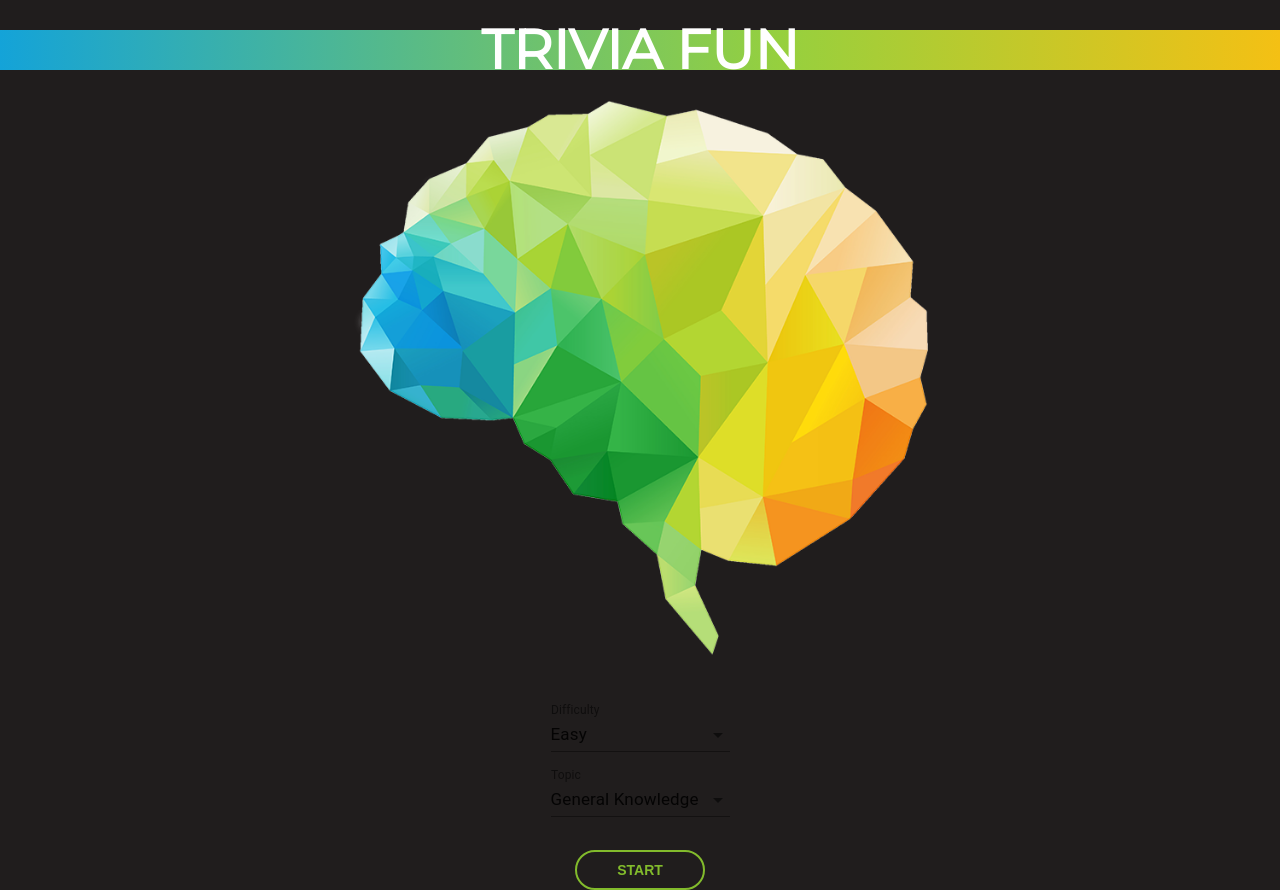
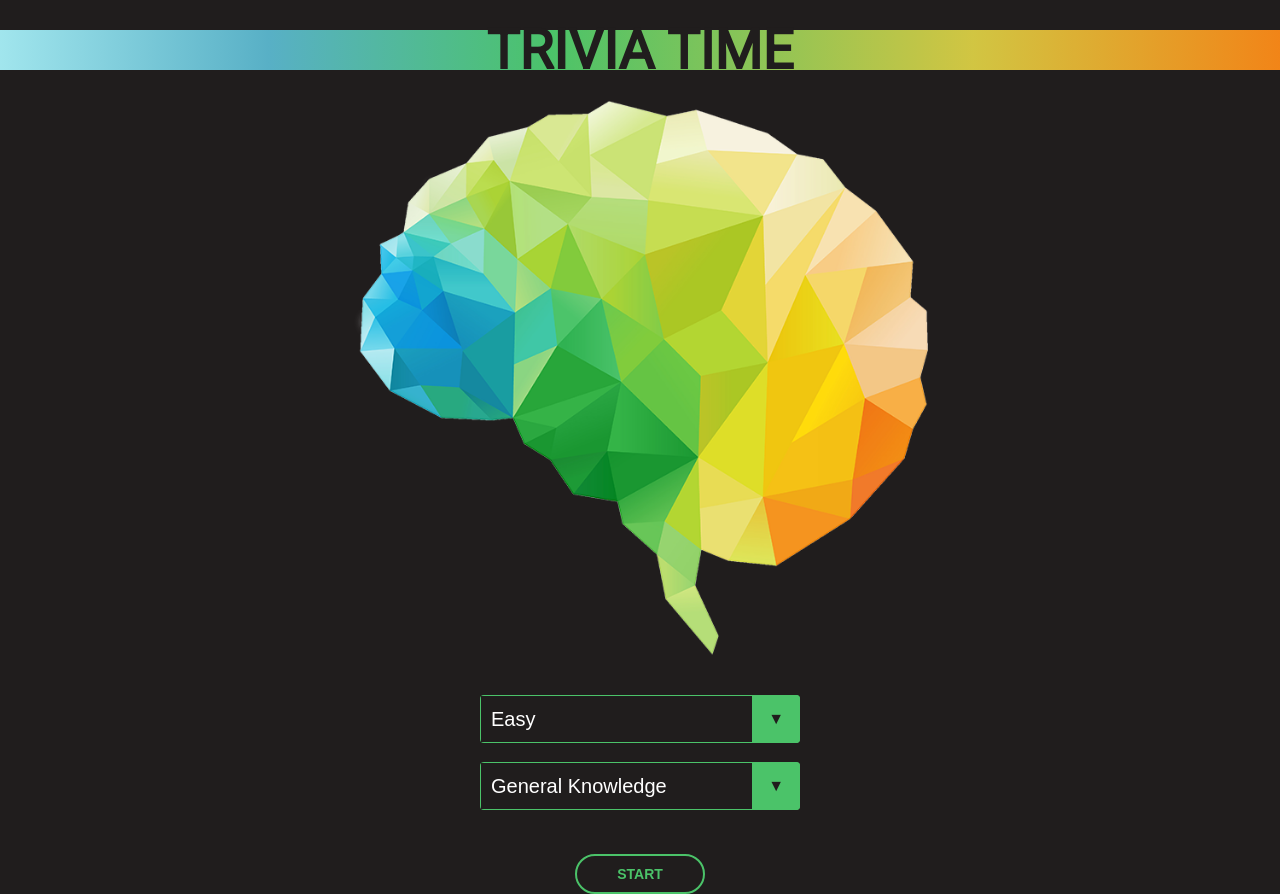
Before and after one commit to wilsonmar/Typescript_TriviaTime, a React (Create React App) app: page / in a window 1280 px wide. Built offline with nearby package versions, Linux system fonts and the light colour scheme.

Commit message:
finished design and content

```diff
--- a/public/index.html
+++ b/public/index.html
@@ -10,8 +10,7 @@
       content="Web site created using create-react-app"
     />
     <link rel="apple-touch-icon" href="%PUBLIC_URL%/logo192.png" />
-    <link href="https://fonts.googleapis.com/css2?family=Montserrat&display=swap" rel="stylesheet">
-    <!--
+    <link href="https://fonts.googleapis.com/css2?family=Roboto&display=swap" rel="stylesheet">    <!--
       manifest.json provides metadata used when your web app is installed on a
       user's mobile device or desktop. See https://developers.google.com/web/fundamentals/web-app-manifest/
     -->
--- a/src/App.css
+++ b/src/App.css
@@ -1,32 +1,27 @@
-body .container{
-    font-family: 'Montserrat', sans-serif !important;
+body .container {
+    font-family: 'Roboto', sans-serif;
     min-height: 100vh;
     overflow: hidden;
     background-color: rgb(32, 29, 29);
     color: white;
 }
 
-body{
+body {
     margin: 0px;
 }
 
 .app {
     display: block;
     margin: auto;
-    text-align: center;
     margin-top: 40px;
+    text-align: -webkit-center;
 }
 
-.MuiInputBase-input{
-    width: 155px !important;
-    font-size: 17px !important;
-}
-
-
-.title{
+.title {
     margin-top: 30px;
     margin-bottom: 30px;
-    background: linear-gradient(90deg, rgba(20,163,216,1) 0%, rgba(150,208,62,1) 61%, rgba(244,192,20,1) 100%);    color: white;
+    background: linear-gradient(90deg, hsla(186, 68%, 78%, 1) 0%, hsla(192, 49%, 56%, 1) 21%, hsla(135, 50%, 53%, 1) 43%, hsla(55, 61%, 54%, 1) 76%, hsla(30, 89%, 52%, 1) 100%);
+    color: rgb(32, 29, 29);
     font-size: 343%;
     line-height: 40px;
     font-weight: bold;
@@ -40,15 +35,15 @@ img {
     width: 45%;
 }
 
- .start{
+.start {
     margin-top: 25px;
     cursor: pointer;
     position: relative;
     z-index: 3;
     background: transparent;
-color: rgb(130, 187, 44);
+    color: #4BC369;
     font-size: 14px;
-border-color:  rgb(130, 187, 44);
+    border-color: #4BC369;
     border-style: solid;
     border-width: 2px;
     border-radius: 22px;
@@ -60,11 +55,151 @@ font-weight: bold;
 
 .start:hover {
     color: white;
-background: linear-gradient(90deg, rgba(20,163,216,1) 0%, rgba(150,208,62,1) 61%, rgba(244,192,20,1) 100%);    color: white;
-border-color: white;
+    background: linear-gradient(90deg, hsla(186, 68%, 78%, 1) 0%, hsla(192, 49%, 56%, 1) 21%, hsla(135, 50%, 53%, 1) 43%, hsla(55, 61%, 54%, 1) 76%, hsla(30, 89%, 52%, 1) 100%);
     color: white;
+    font-weight: bold;
+    border-color: rgb(32, 29, 29);
+    color: rgb(32, 29, 29);
 }
 
-.question{
+.btn-container {
+    text-align-last: center;
+    position: relative;
+    width: 100%;
+}
+
+.question {
     text-align: center;
 }
+
+select {
+    -webkit-appearance: none;
+    -moz-appearance: none;
+    -ms-appearance: none;
+    appearance: none;
+    outline: 0;
+    box-shadow: none;
+    border-color: #4BC369;
+    background: rgb(32, 29, 29);
+    background-image: none;
+}
+
+select::-ms-expand {
+    display: none;
+}
+
+.select {
+    position: relative;
+    display: flex;
+    width: 20em;
+    height: 3em;
+    line-height: 3;
+    background: rgb(32, 29, 29);
+    overflow: hidden;
+    border-radius: .25em;
+}
+
+option {
+    width: 20em;
+    height: 3em;
+}
+
+select {
+    flex: 1;
+    padding: 0 .5em;
+    color: #fff;
+    cursor: pointer;
+    font-size: 20px;
+}
+
+.select::after {
+    content: '\25BC';
+    position: absolute;
+    top: 0;
+    right: 0;
+    padding: 0 1em;
+    background: #4BC369;
+    color: rgb(32, 29, 29);
+    cursor: pointer;
+    pointer-events: none;
+    -webkit-transition: .25s all ease;
+    -o-transition: .25s all ease;
+    transition: .25s all ease;
+}
+
+.select:hover::after {
+    background: linear-gradient(90deg, hsla(186, 68%, 78%, 1) 0%, hsla(192, 49%, 56%, 1) 21%, hsla(135, 50%, 53%, 1) 43%, hsla(55, 61%, 54%, 1) 76%, hsla(30, 89%, 52%, 1) 100%);
+}
+
+.question-container {
+    width: 100%;
+    height: 31%;
+    position: absolute;
+    display: block;
+    background: linear-gradient(90deg, hsla(192, 49%, 56%, 1) 39%, hsla(135, 50%, 53%, 1) 100%);
+    border-bottom-left-radius: 109% 107%;
+    border-bottom-right-radius: 109% 107%;
+    text-align: center;
+    font-size: 178%;
+    color: rgb(32, 29, 29);
+}
+
+.answers {
+    display: block;
+    margin: auto;
+    position: relative;
+    top: 290px;
+    text-align: -webkit-center;
+}
+
+.option-btn {
+    margin: 7px;
+    background-color: rgb(32, 29, 29);
+    color: white;
+    height: 51px;
+    border-radius: 5px;
+    cursor: pointer;
+    border: white 1px solid;
+    width: 95%;
+    font-size: 113%;
+}
+
+.option-btn:hover {
+    background: linear-gradient(90deg, hsla(55, 61%, 54%, 1) 20%, hsla(30, 89%, 52%, 1) 100%);
+    border-color: rgb(32, 29, 29);
+    font-weight: bold;
+    color: rgb(32, 29, 29);
+}
+
+.progress {
+    text-align-last: center;
+    bottom: 43px;
+    right: 46%;
+    position: absolute;
+}
+
+.progress-num {
+    text-align-last: center;
+    bottom: 34px;
+    right: 0%;
+    position: relative;
+}
+
+.MuiCircularProgress-svg {
+    display: block;
+    color: #4BC369;
+}
+
+.score {
+    top: 167px;
+    right: 39%;
+    position: absolute;
+    font-weight: bold;
+}
+
+.mid-btn {
+    text-align-last: center;
+    position: relative;
+    width: 100%;
+    top: 294px;
+}
--- a/src/App.tsx
+++ b/src/App.tsx
@@ -3,8 +3,9 @@ import { fetchQuizQuestions, QuestionState } from './API'
 import QuestionCard from './components/QuestionCard'
 import LoadingSpinner from './components/LoadingSpinner'
 import StartGame from './components/StartGame'
+import "./App.css"
 import GameOver from './components/GameOver'
-import "./App.css"
+import Progress from './components/Progress'
 
 const TOTAL_QUESTIONS = 10
 
@@ -53,7 +54,6 @@ const App = () => {
         correct,
         correctAnswer: questionNum.correct_answer
       }
-      console.log(userAnswers)
       setUserAnswers(prev => [...prev, AnswerObject])
 
       if (correct) {
@@ -64,7 +64,6 @@ const App = () => {
 
   const loadNextQuestion = () => {
     const nextQuestion = number + 1
-
     if (nextQuestion === TOTAL_QUESTIONS) setGameOver(true)
     else { setNumber(nextQuestion) }
   }
@@ -73,38 +72,45 @@ const App = () => {
 
   return (
     <div className="container">
-      <div className='title'>TRIVIA FUN</div>
       {loading && <LoadingSpinner />}
       {initialize && <StartGame callback={startTrivia} />}
       {gameOver && !initialize &&
         <>
           <GameOver score={score} />
-          <button onClick={restartGame}>Restart?</button>
+          <div className='btn-container'>
+            <button className='start' onClick={restartGame}>Restart?</button>
+          </div>
+          <Progress number={number} />
         </>
       }
       {
         !loading && !gameOver && !initialize
-        && <p className='score'>Score: {score}</p>
-        && <QuestionCard
+        && <>
+          <QuestionCard
             questionNum={number + 1}
             totalQuestions={TOTAL_QUESTIONS}
             question={questionNum.question}
             answers={questionNum.answers}
             userAnswer={userAnswers ? userAnswers[number] : undefined}
             callback={checkAnswer}
+            score={score}
           />
+          <Progress number={number} />
+        </>
       }
       {
         !gameOver &&
         !loading &&
         userAnswers.length === number + 1 &&
+        <div className='mid-btn'>
           < button className='start' onClick={loadNextQuestion}>
             {number !== TOTAL_QUESTIONS - 1 ?
-            `Next Question` :
-            `Finish`}
+              `Next` :
+              `Finish!`}
           </button>
+        </div>
       }
-    </div>
+    </div >
   )
 }
 
--- a/src/components/App.css
+++ b/src/components/App.css
@@ -1,25 +1,21 @@
-body .container{
+body .container {
     font-family: 'Montserrat', sans-serif !important;
     min-height: 100vh;
     overflow: hidden;
 }
+
 .app {
     display: block;
     margin: auto;
     text-align: center;
-margin-top: 40px;
+    margin-top: 40px;
 }
 
-.MuiInputBase-input{
-    width: 155px !important;
-    font-size: 17px !important;
-    color: darkgray !important;
-}
-
-.title{
+.title {
     margin-top: 30px;
     margin-bottom: 30px;
-    background: linear-gradient(90deg, rgba(20,163,216,1) 0%, rgba(150,208,62,1) 61%, rgba(244,192,20,1) 100%);    color: white;
+    background: linear-gradient(90deg, rgba(20, 163, 216, 1) 0%, rgba(150, 208, 62, 1) 61%, rgba(244, 192, 20, 1) 100%);
+    color: white;
     font-size: 343%;
     line-height: 40px;
     font-weight: bold;
@@ -31,17 +27,17 @@ img {
     margin-left: auto;
     margin-right: auto;
     width: 45%;
- }
+}
 
- .start{
+.start {
     margin-top: 25px;
     cursor: pointer;
     position: relative;
     z-index: 3;
     background: transparent;
-    color: rgb(130, 187, 44);
+    color: rgb(19, 137, 180);
     font-size: 14px;
-    border-color:  rgb(130, 187, 44);
+    border-color:rgb(19, 137, 180);
     border-style: solid;
     border-width: 2px;
     border-radius: 22px;
@@ -53,7 +49,8 @@ img {
 
 .start:hover {
     color: white;
-    background: linear-gradient(90deg, rgba(20,163,216,1) 0%, rgba(150,208,62,1) 61%, rgba(244,192,20,1) 100%);    color: white;
+    background: linear-gradient(90deg, rgba(20, 163, 216, 1) 0%, rgba(150, 208, 62, 1) 61%, rgba(244, 192, 20, 1) 100%);
+    color: white;
     border-color: white;
     color: white;
 }
--- a/src/components/GameOver.tsx
+++ b/src/components/GameOver.tsx
@@ -5,7 +5,11 @@ type Props = {
 }
 
 const GameOver: React.FC<Props> = ({ score }) => (
-  <p className='score'>Score: {score} try again?</p>
+  <>
+    <div className='title'>TRIVIA TIME</div>
+    <img src={require("../assets/brain.png")} alt="" />
+    <p className='score'>Score: {score} try again?</p>
+  </>
 )
 
 export default GameOver
--- a/src/components/LoadingSpinner.tsx
+++ b/src/components/LoadingSpinner.tsx
@@ -5,10 +5,14 @@ import Loader from 'react-loader-spinner'
 const LoadingSpinner = () => {
   const classes = useStyles()
 
-  return(
-    <div className={classes.loader}>
-      <Loader type='ThreeDots' color='rgb(130, 187, 44)' height={150} width={150} />
-    </div>
+  return (
+    <>
+      <div className='title'>TRIVIA TIME</div>
+      <img src={require("../assets/brain.png")} alt="" />
+      <div className={classes.loader}>
+        <Loader type='ThreeDots' color='#4BC369' height={150} width={150} />
+      </div>
+    </>
   )
 }
 
--- /dev/null
+++ b/src/components/Progress.tsx
@@ -0,0 +1,22 @@
+import React from 'react'
+// import { makeStyles, Theme, createStyles } from '@material-ui/core/styles';
+import CircularProgress from '@material-ui/core/CircularProgress';
+
+type Props = {
+  number: number
+}
+
+const Progress: React.FC<Props> = ({ number }) => {
+  // const classes = useStyles();
+  const [progress, setProgress] = React.useState(0);
+  const score = (number + 1) * 10
+
+  return (
+    <div className="progress">
+      <CircularProgress variant="static" value={score} />
+      <div className='progress-num'>{number + 1}</div>
+    </div>
+  )
+}
+
+export default Progress
--- a/src/components/StartGame.tsx
+++ b/src/components/StartGame.tsx
@@ -1,15 +1,11 @@
 import React, { useState } from 'react'
 import { triviaTopic, triviaLevel } from '../utils'
-import { NativeSelect, InputLabel, FormControl, Button } from '@material-ui/core';
-import { useStyles } from './styles/selectStyle'
-import brain from '../assets/brain.png'
 
 type Props = {
   callback: (difficulty: string, tropic: string) => void
 }
 
 const StartGame: React.FC<Props> = ({ callback }) => {
-  const classes = useStyles()
 
   const [difficulty, setDifficulty] = useState<string>('easy')
   const [topic, setTopic] = useState<string>('')
@@ -26,27 +22,29 @@ const StartGame: React.FC<Props> = ({ callback }) => {
 
   return (
     <>
+      <div className='title'>TRIVIA TIME</div>
       <img src={require("../assets/brain.png")} alt="" />
       <div className='app'>
-        <FormControl className={classes.formControl}>
-          <InputLabel shrink >Difficulty</InputLabel>
-          <NativeSelect value={difficulty} onChange={handleDifficulty}>
+        <div className='select'>
+          <select value={difficulty} onChange={handleDifficulty}>
             {triviaLevel.map(level => (
               <option key={level.id} value={level.id}>{level.name}</option>
             ))}
-          </NativeSelect>
-        </FormControl>
+          </select>
+        </div>
         <br />
-        <FormControl className={classes.formControl}>
-          <InputLabel shrink >Topic</InputLabel>
-          <NativeSelect value={topic} onChange={handleTopic}>
+        <div className='select'>
+          <select value={topic} onChange={handleTopic}>
             {triviaTopic.map(topic => (
               <option key={topic.id} value={topic.id}>{topic.name}</option>
             ))}
-          </NativeSelect>
-        </FormControl>
+          </select>
+        </div>
+
         <br />
-        <button className='start' onClick={startTrivia}>Start</button>
+        <div className='btn-container'>
+          <button className='start' onClick={startTrivia}>Start</button>
+        </div>
       </div>
     </>
   )
--- a/src/components/styles/selectStyle.tsx
+++ /dev/null
@@ -1,8 +0,0 @@
-import { makeStyles } from '@material-ui/core'
-
-export const useStyles = makeStyles((theme) => ({
-  formControl: {
-    margin: theme.spacing(1),
-    minWidth: 120,
-  },
-}))
```
Also changed, not shown: src/components/QuestionCard.tsx (+13 -17 lines). Lines whose indentation alone changed are shown as unchanged.
